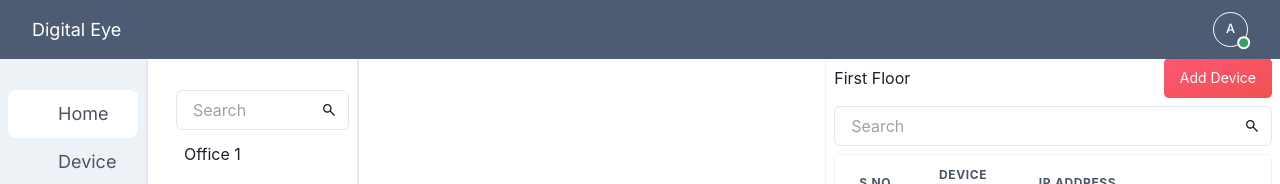
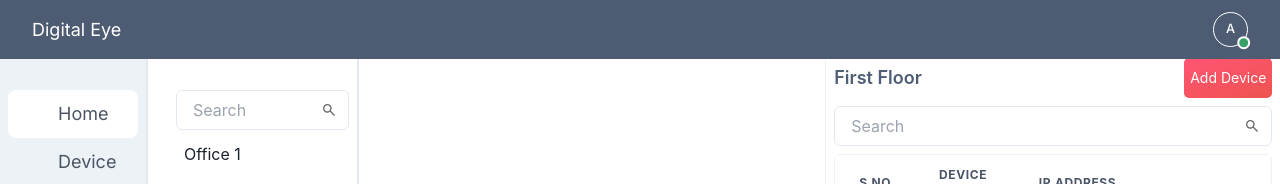
Before and after one commit to abdulmoizrana89/issm-digital-eye, a React (Vite) app: page /home/office/1 in a window 1280 px wide. Both pictures are taken after a click on the button 521 px from the left and 360 px from the top of the page. Shown: the top 184 px of the page. Built offline with nearby package versions, Linux system fonts and the light colour scheme; some icons are missing.

Commit message:
style: update popup styles

```diff
--- a/src/components/SearchField/index.tsx
+++ b/src/components/SearchField/index.tsx
@@ -59,6 +59,7 @@ const SearchField = forwardRef(
               <InputRightElement>
                 <ChakraIcon
                   fontSize="16"
+                  color="#696969"
                   as={Icon}
                   icon={"material-symbols:search"}
                 />
--- a/src/pages/private/Home/Categories/components/CategoryInfo.tsx
+++ b/src/pages/private/Home/Categories/components/CategoryInfo.tsx
@@ -76,13 +76,14 @@ const CategoryInfo = ({ subCategory }: { subCategory: any }) => {
     <Box h="full" w="full">
       <VStack p={2}>
         <Flex w="full" justifyContent="space-between" alignItems="center">
-          <Text>{label}</Text>
+          <Text className="font-semibold text-[#4F5D75] text-lg">{label}</Text>
           <Button
             bgGradient="linear(161deg, #FF5574, #EF5350)"
             borderRadius={5}
             fontSize={14}
             fontWeight="normal"
             color="#FFFFFF"
+            w="20%"
             onClick={onOpen}
           >
             Add Device
--- a/src/pages/private/Home/components/AddDeviceModal.tsx
+++ b/src/pages/private/Home/components/AddDeviceModal.tsx
@@ -90,6 +90,7 @@ const AddDeviceModal: React.FC<AddDeviceModalProps> = ({
 
   return (
     <CustomModal
+      size="4xl"
       title={`${isEditMode ? "Edit" : "Add New"} Device`}
       isOpen={isOpen}
       onClose={handleCloseModal}
@@ -125,6 +126,7 @@ const AddDeviceModal: React.FC<AddDeviceModalProps> = ({
                 fontSize={14}
                 fontWeight="normal"
                 color="#FFFFFF"
+                w="20%"
                 onClick={handleTestStreamURL}
               >
                 Test
```
